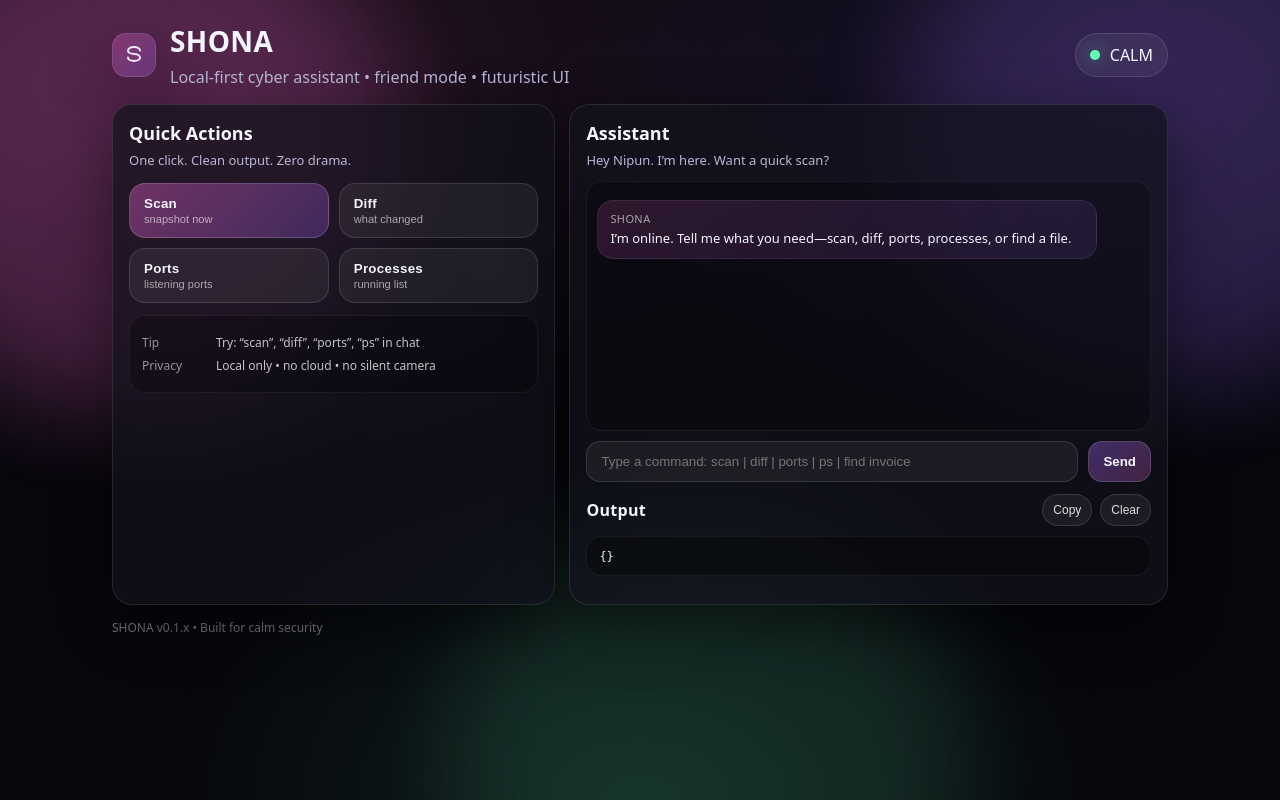
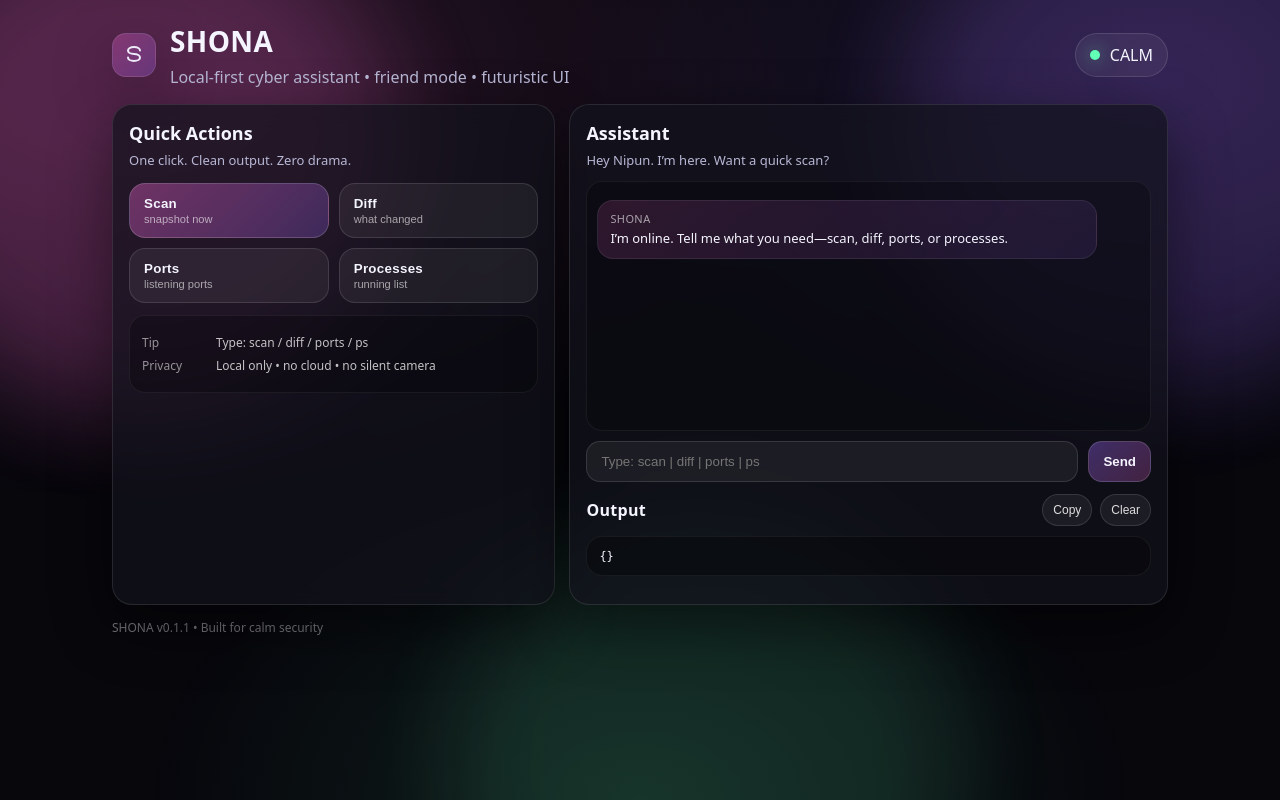
Before and after one commit to nipudarsh/shona, a FastAPI app: page / in a window 1280 px wide. Run offline with FastAPI, Linux system fonts and the light colour scheme.

Commit message:
fix(web): serve static assets and apply futuristic girly ui

```diff
--- a/shona_core/web/app.py
+++ b/shona_core/web/app.py
@@ -1,9 +1,11 @@
 from __future__ import annotations
+
+from pathlib import Path
 
 from fastapi import FastAPI, Request
 from fastapi.responses import HTMLResponse, JSONResponse
+from fastapi.staticfiles import StaticFiles
 from fastapi.templating import Jinja2Templates
-from pathlib import Path
 
 from shona_core.scan import run_scan
 from shona_core.diff import diff_latest_two
@@ -11,8 +13,21 @@ from shona_core.risk import score_diff
 from shona_core.modules.processes import list_processes
 from shona_core.modules.ports import list_listening_ports
 
-app = FastAPI(title="SHONA", version="0.1.0")
-templates = Jinja2Templates(directory=str(Path(__file__).parent / "templates"))
+BASE_DIR = Path(__file__).parent
+TEMPLATES_DIR = BASE_DIR / "templates"
+STATIC_DIR = BASE_DIR / "static"
+
+app = FastAPI(title="SHONA", version="0.1.1")
+
+# ✅ Serve static files correctly: /static/styles.css, /static/app.js
+app.mount("/static", StaticFiles(directory=str(STATIC_DIR)), name="static")
+
+templates = Jinja2Templates(directory=str(TEMPLATES_DIR))
+
+
+@app.get("/api/health")
+def api_health():
+    return JSONResponse({"ok": True, "name": "shona", "version": "0.1.1"})
 
 
 @app.get("/", response_class=HTMLResponse)
@@ -43,18 +58,13 @@ def api_ps(limit: int = 30):
 def api_ports():
     return JSONResponse({"items": list_listening_ports()})
 
-@app.get("/api/health")
-def api_health():
-    return JSONResponse({"ok": True, "name": "shona", "version": "0.1.0"})
-
 
 @app.get("/api/friendline")
 def api_friendline():
-    # Friendly “assistant voice” responses (safe, not creepy)
     lines = [
         "Hey Nipun. I’m here. Want a quick scan?",
-        "All quiet on the system side. I can stay in the background.",
-        "Something changed recently. If you want, I’ll explain it in simple terms.",
-        "Tell me what you need—files, ports, processes, anything.",
+        "All quiet. I can stay in the background while you work.",
+        "If something changes, I’ll explain it clearly—no panic.",
+        "Tell me what you need: scan, diff, ports, or processes.",
     ]
     return JSONResponse({"lines": lines})
--- a/shona_core/web/static/app.js
+++ b/shona_core/web/static/app.js
@@ -4,7 +4,6 @@ function setMood(sev){
   const mood = (sev || "CALM").toUpperCase();
   $("mood").textContent = mood;
 
-  // dot color logic
   const dot = $("dot");
   if(mood === "HIGH"){
     dot.style.background = "var(--red)";
@@ -51,7 +50,7 @@ async function doScan(){
   appendBubble("user", "scan");
   setMood("WATCHING");
   const data = await j("/api/scan", {method:"POST"});
-  appendBubble("shona", `Snapshot saved. Want a diff?`);
+  appendBubble("shona", "Snapshot saved. Want a diff?");
   out(data);
   setMood("CALM");
 }
@@ -61,6 +60,7 @@ async function doDiff(){
   const data = await j("/api/diff");
   out(data);
   const sev = (data.risk && data.risk.severity) ? data.risk.severity : "low";
+
   if(sev === "high"){
     appendBubble("shona", "Something looks risky. I can explain the changes if you want.");
   } else if(sev === "medium"){
@@ -100,11 +100,6 @@ async function send(){
   if(cmd === "ports") return loadPorts();
   if(cmd === "ps" || cmd === "processes") return loadPs();
 
-  if(cmd.startsWith("find ")){
-    appendBubble("shona", "Find isn’t wired in web yet in v0.1.1 — use CLI for now: `shona find \"name\"`.");
-    return;
-  }
-
   appendBubble("shona", "I can run: scan, diff, ports, ps. (Web UI v0.1.1)");
 }
 
--- a/shona_core/web/static/styles.css
+++ b/shona_core/web/static/styles.css
@@ -136,14 +136,10 @@ h1{margin:0; font-size:28px; letter-spacing:0.4px}
   padding:12px;
 }
 .miniRow{display:flex; gap:10px; margin:6px 0; font-size:12px}
-.miniRow .k{
-  min-width:64px;
-  color: rgba(255,255,255,0.55);
-}
+.miniRow .k{min-width:64px; color: rgba(255,255,255,0.55)}
 .miniRow .v{color: rgba(255,255,255,0.75)}
 
 .assistant .muted{color: var(--muted)}
-
 .chatbox{
   margin-top:12px;
   height:250px;
@@ -168,7 +164,6 @@ h1{margin:0; font-size:28px; letter-spacing:0.4px}
   letter-spacing:0.4px;
 }
 .bubble .msg{font-size:13px; line-height:1.35}
-
 .bubble.shona{
   background: linear-gradient(135deg, rgba(255,107,214,0.14), rgba(155,107,255,0.10));
 }
@@ -177,10 +172,7 @@ h1{margin:0; font-size:28px; letter-spacing:0.4px}
   background: rgba(255,255,255,0.06);
 }
 
-.composer{
-  display:flex; gap:10px;
-  margin-top:10px;
-}
+.composer{display:flex; gap:10px; margin-top:10px}
 .input{
   flex:1;
   padding:12px 14px;
@@ -200,7 +192,6 @@ h1{margin:0; font-size:28px; letter-spacing:0.4px}
   font-weight:800;
   cursor:pointer;
 }
-.send:hover{border-color: rgba(255,107,214,0.50)}
 
 .outputHead{
   display:flex; justify-content:space-between; align-items:center;
@@ -217,7 +208,6 @@ h1{margin:0; font-size:28px; letter-spacing:0.4px}
   cursor:pointer;
   font-size:12px;
 }
-.chip:hover{border-color: rgba(98,255,182,0.45)}
 
 .out{
   margin-top:10px;
--- a/shona_core/web/templates/index.html
+++ b/shona_core/web/templates/index.html
@@ -18,9 +18,9 @@
     <header class="top">
       <div class="brand">
         <div class="logo">
-          <!-- simple futuristic “S” -->
           <svg viewBox="0 0 24 24" fill="none">
-            <path d="M18 7.5c0-2-2.5-3.5-6-3.5S6 5.5 6 7.5 8.5 11 12 11s6 1.5 6 3.5S15.5 18 12 18s-6-1.5-6-3.5" stroke="currentColor" stroke-width="2" stroke-linecap="round"/>
+            <path d="M18 7.5c0-2-2.5-3.5-6-3.5S6 5.5 6 7.5 8.5 11 12 11s6 1.5 6 3.5S15.5 18 12 18s-6-1.5-6-3.5"
+              stroke="currentColor" stroke-width="2" stroke-linecap="round"/>
           </svg>
         </div>
         <div>
@@ -38,7 +38,6 @@
     </header>
 
     <section class="grid">
-      <!-- Left: command panel -->
       <div class="card panel">
         <div class="cardHead">
           <h2>Quick Actions</h2>
@@ -70,7 +69,7 @@
         <div class="mini">
           <div class="miniRow">
             <span class="k">Tip</span>
-            <span class="v">Try: “scan”, “diff”, “ports”, “ps” in chat</span>
+            <span class="v">Type: scan / diff / ports / ps</span>
           </div>
           <div class="miniRow">
             <span class="k">Privacy</span>
@@ -79,7 +78,6 @@
         </div>
       </div>
 
-      <!-- Right: assistant + output -->
       <div class="card assistant">
         <div class="cardHead">
           <h2>Assistant</h2>
@@ -89,12 +87,12 @@
         <div class="chatbox" id="chatbox">
           <div class="bubble shona">
             <div class="name">SHONA</div>
-            <div class="msg">I’m online. Tell me what you need—scan, diff, ports, processes, or find a file.</div>
+            <div class="msg">I’m online. Tell me what you need—scan, diff, ports, or processes.</div>
           </div>
         </div>
 
         <div class="composer">
-          <input id="q" class="input" placeholder='Type a command: scan | diff | ports | ps | find invoice' />
+          <input id="q" class="input" placeholder='Type: scan | diff | ports | ps' />
           <button class="send" onclick="send()">Send</button>
         </div>
 
@@ -110,7 +108,7 @@
     </section>
 
     <footer class="foot">
-      <span>SHONA v0.1.x • Built for calm security</span>
+      <span>SHONA v0.1.1 • Built for calm security</span>
     </footer>
   </main>
 
```
